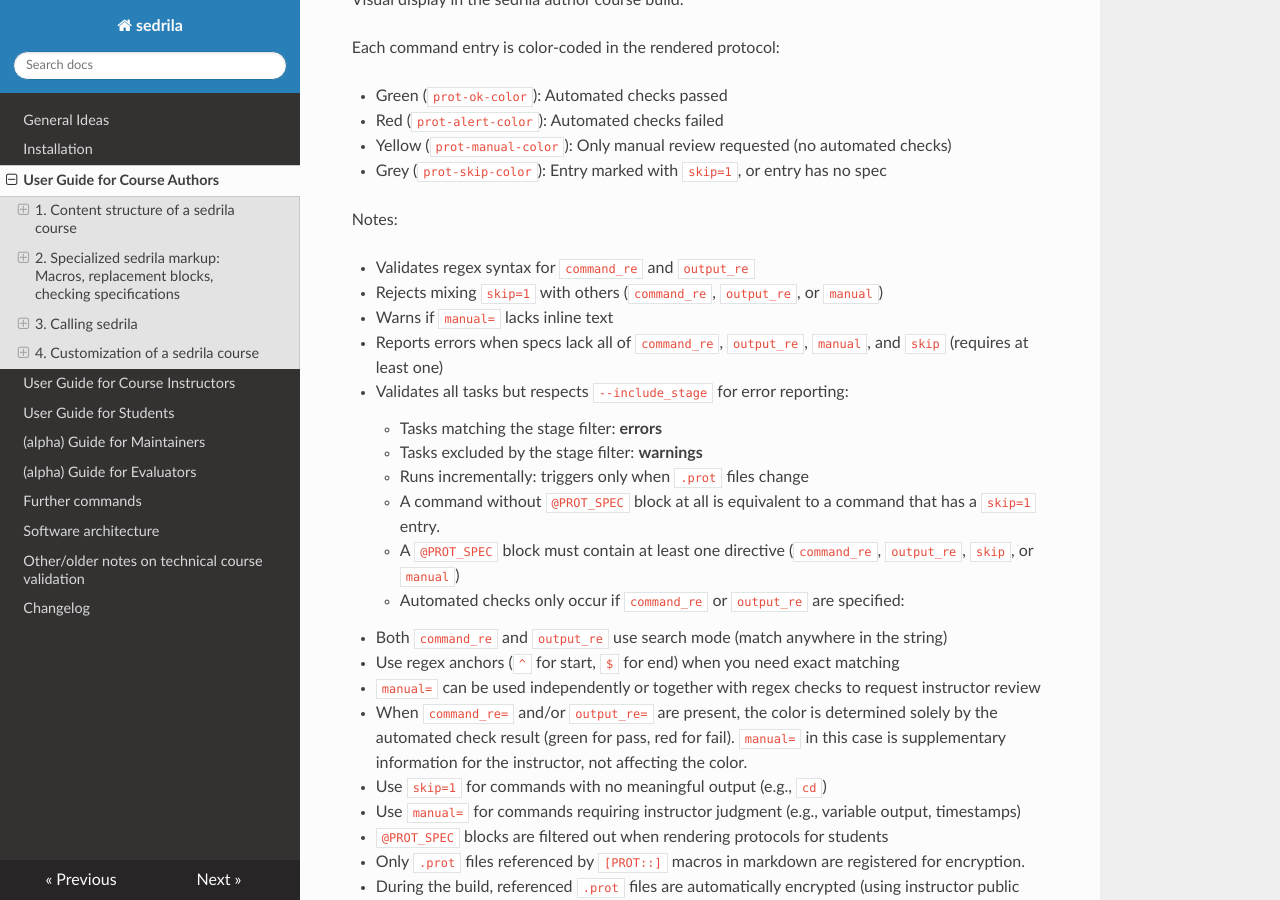
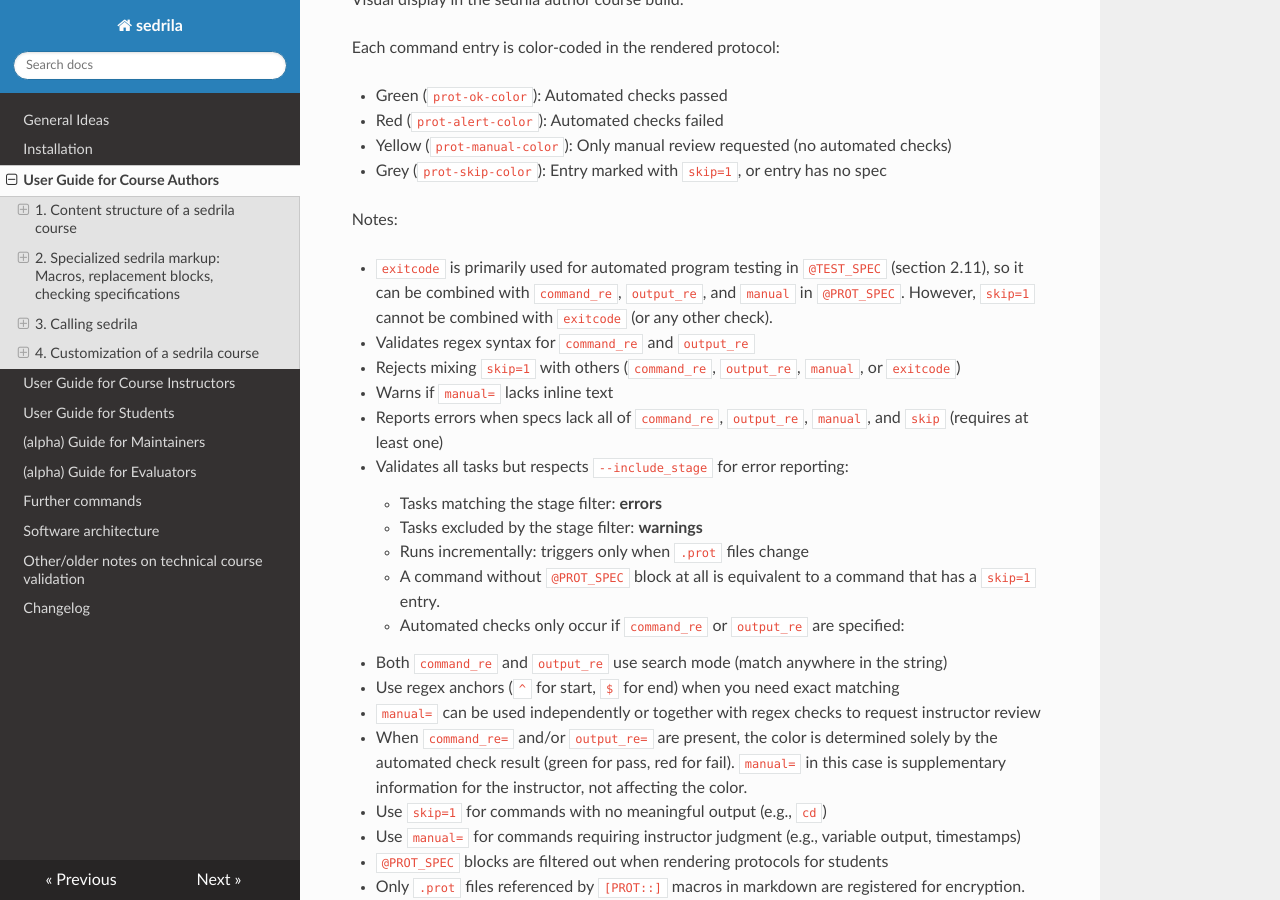
Before and after one commit to fubinf/sedrila, an MkDocs documentation site: the page built from docs/authors.md, in a window 1280 px wide and 900 px high, scrolled down 20568 px. Built offline with MkDocs 1.6.1, drawn with Linux system fonts in a browser that asks for light colours; nearby versions of some CDN libraries; some of the changed text lies outside the part shown.

Commit message:
protocolchecker: add exitcode check with skip

```diff
--- a/docs/authors.md
+++ b/docs/authors.md
@@ -951,7 +951,7 @@ Single-line entries:
 
 - `command_re=regex`: Command must contain a match for the regex (search mode). Use `^` and `$` anchors if you need full-line matching.
 - `output_re=regex`: Output must contain a match for the regex (search mode)
-- `exitcode=N`: Expected exit code (0-255). Used by automated program testing to verify command exit status (optional).
+- `exitcode=N`: Expected exit code (0-255). Used by automated program testing (see section 2.11) to verify command exit status (optional).
 - `skip=1`: Skip checking entirely (always passes, no manual review needed)
 
 Multi-line entries (continuation lines indented by 4 spaces):
@@ -1029,8 +1029,11 @@ Each command entry is color-coded in the rendered protocol:
 
 Notes:
 
+- `exitcode` is primarily used for automated program testing in `@TEST_SPEC` (section 2.11),
+  so it can be combined with `command_re`, `output_re`, and `manual` in `@PROT_SPEC`.
+  However, `skip=1` cannot be combined with `exitcode` (or any other check).
 - Validates regex syntax for `command_re` and `output_re`
-- Rejects mixing `skip=1` with others (`command_re`, `output_re`, or `manual`)
+- Rejects mixing `skip=1` with others (`command_re`, `output_re`, `manual`, or `exitcode`)
 - Warns if `manual=` lacks inline text
 - Reports errors when specs lack all of `command_re`, `output_re`, `manual`, and `skip` (requires at least one)
 - Validates all tasks but respects `--include_stage` for error reporting:
@@ -1039,7 +1042,6 @@ Notes:
     - Tasks excluded by the stage filter: **warnings**
 - Runs incrementally: triggers only when `.prot` files change
 - A command without `@PROT_SPEC` block at all is equivalent to a command that has a `skip=1` entry.
-- A `@PROT_SPEC` block must contain at least one directive (`command_re`, `output_re`, `skip`, or `manual`)
 - Automated checks only occur if `command_re` or `output_re` are specified:
 
   - Both `command_re` and `output_re` use search mode (match anywhere in the string)
```
Also changed, not shown: 1 other file.
